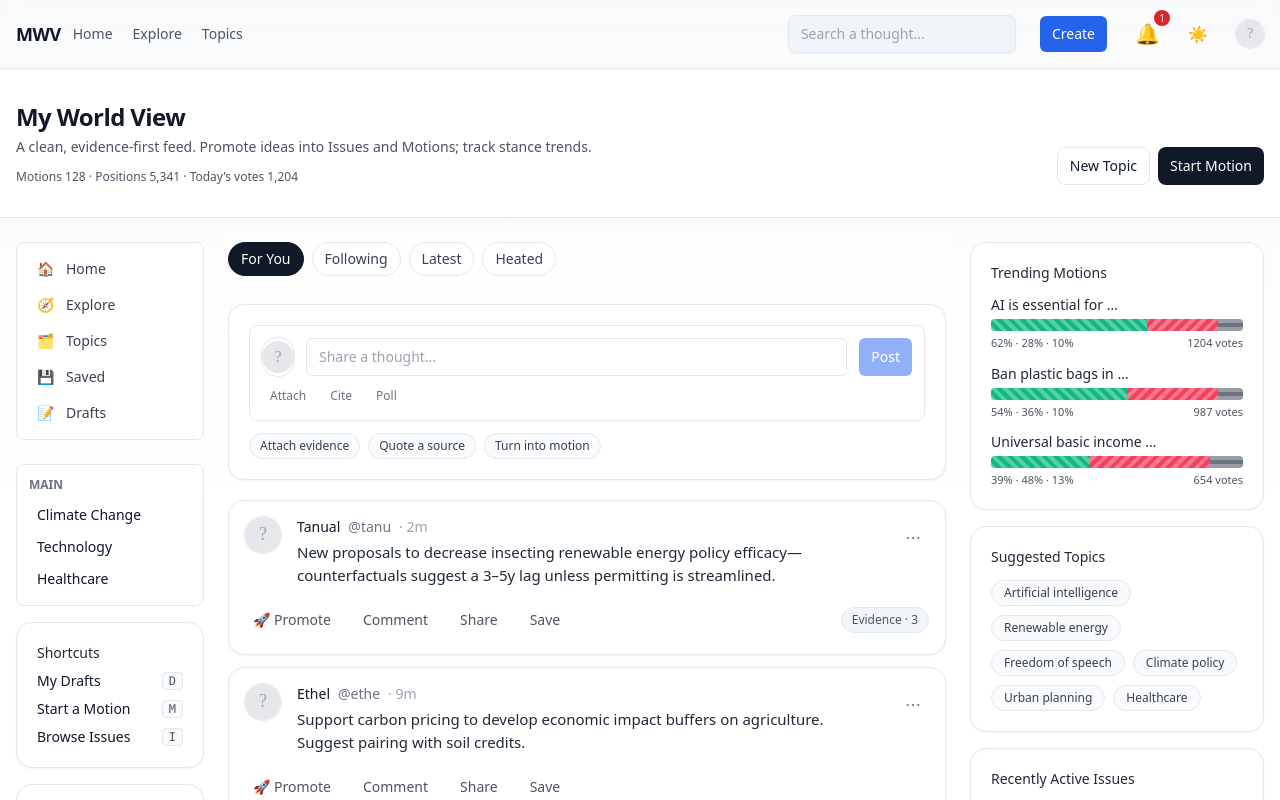
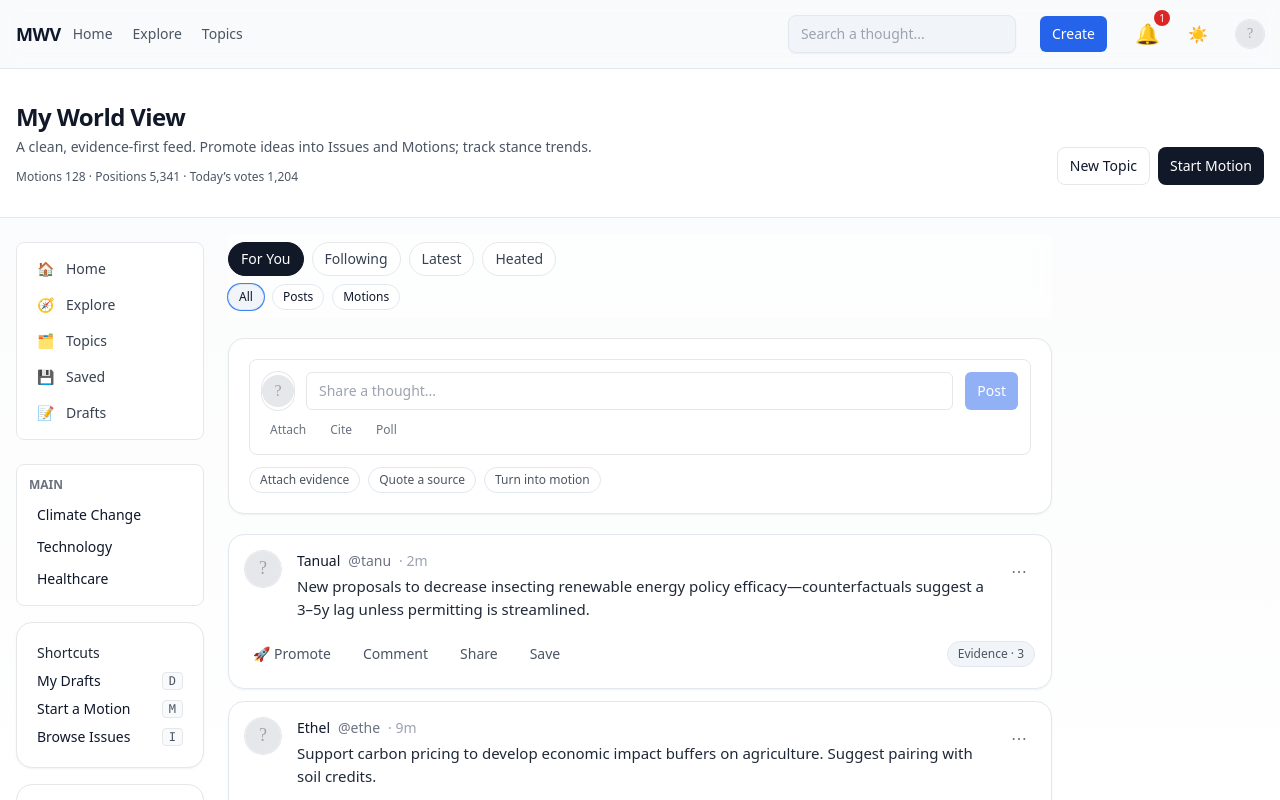
Before and after one commit to My-World-Network-DEV/MWN-My-World-View, a Next.js app: page / in a window 1280 px wide. Shown: the top 800 px of the page. Built offline with nearby package versions, Linux system fonts and the light colour scheme.

Commit message:
feat(ui): enhance page layout with suspense loading, introduce Chip component, and add Skeleton loading cards

```diff
--- a/src/app/explore/page.tsx
+++ b/src/app/explore/page.tsx
@@ -1,5 +1,6 @@
 import Link from 'next/link';
 import TopNav from '@/components/TopNav';
+import Chip from '@/components/Chip';
 
 type TopicTile = { slug: string; title: string; issuesCount: number };
 type IssueTile = { id: string; title: string; topicSlug: string };
@@ -35,13 +36,21 @@ export default function Page() {
       <TopNav />
       <main className="container mx-auto grid grid-cols-1 gap-6 px-4 py-6 lg:grid-cols-12">
         <section className="lg:col-span-8 space-y-6">
-          {/* Filters */}
-          <div className="flex items-center justify-between">
-            <h1 className="text-xl font-semibold">Explore</h1>
-            <div className="flex gap-2 text-sm">
-              <button className="rounded border bg-white px-3 py-1">Trending</button>
-              <button className="rounded border bg-white px-3 py-1">Latest</button>
-              <button className="rounded border bg-white px-3 py-1">Following</button>
+          {/* Sticky search + filters */}
+          <div className="sticky top-0 -mt-2 bg-white/70 backdrop-blur supports-[backdrop-filter]:bg-white/60">
+            <div className="flex items-center justify-between py-2">
+              <h1 className="text-xl font-semibold">Explore</h1>
+              <div className="flex gap-2 text-sm">
+                <button className="rounded border bg-white px-3 py-1">Trending</button>
+                <button className="rounded border bg-white px-3 py-1">Latest</button>
+                <button className="rounded border bg-white px-3 py-1">Following</button>
+              </div>
+            </div>
+            <div className="flex flex-wrap gap-2 pb-2">
+              <Chip selected>All</Chip>
+              <Chip>Topics</Chip>
+              <Chip>Issues</Chip>
+              <Chip>Motions</Chip>
             </div>
           </div>
 
--- a/src/app/page.tsx
+++ b/src/app/page.tsx
@@ -1,6 +1,8 @@
-import React from 'react';
+import React, { Suspense } from 'react';
 import TopNav from '@/components/TopNav';
 import Sidebar from '@/components/Sidebar';
+import Chip from '@/components/Chip';
+import { SkeletonCard } from '@/components/Skeleton';
 import Composer from '@/components/Composer';
 import PostCard from '@/components/PostCard';
 import HeaderHero from '@/components/HeaderHero';
@@ -105,8 +107,10 @@ export default function Page() {
           </Card>
         </aside>
 
-        <section className="lg:col-span-7 space-y-5">
-          <FeedTabs />
+        <section className="lg:col-span-8 space-y-5">
+          <Suspense fallback={<div className="h-10" aria-hidden />}>
+            <FeedTabs />
+          </Suspense>
           <Card>
             <Composer />
             <div className="mt-3">
@@ -124,9 +128,14 @@ export default function Page() {
               </li>
             ))}
           </ul>
+          {/* Skeleton examples (could be conditional) */}
+          <div className="hidden">
+            <SkeletonCard />
+            <SkeletonCard />
+          </div>
         </section>
 
-        <aside className="hidden space-y-4 lg:col-span-3 lg:block" aria-label="Trending motions and topics">
+        <aside className="hidden space-y-4 lg:col-span-4 lg:block" aria-label="Trending motions and topics">
           <Card aria-label="Trending motions">
             <SectionTitle>Trending Motions</SectionTitle>
             <ul className="mt-3 space-y-3">
@@ -181,9 +190,8 @@ function Card({ children, ...props }: React.HTMLAttributes<HTMLElement>) {
   return (
     <section
       {...props}
-      className={`rounded-2xl border border-gray-200 bg-white p-5 shadow-sm transition hover:shadow ${
-        props.className || ''
-      }`}
+      className={`rounded-2xl border border-gray-200 bg-white p-5 shadow-sm transition hover:shadow ${props.className || ''
+        }`}
     >
       {children}
     </section>
@@ -199,10 +207,4 @@ function SectionTitle({ children, action }: { children: React.ReactNode; action?
   );
 }
 
-function Chip({ children }: { children: React.ReactNode }) {
-  return (
-    <span className="inline-flex items-center rounded-full border border-gray-200 bg-gray-50 px-2.5 py-1 text-xs text-gray-700">
-      {children}
-    </span>
-  );
-}
+// Chip moved to `src/components/Chip.tsx`
--- /dev/null
+++ b/src/components/Breadcrumbs.tsx
@@ -0,0 +1,29 @@
+import Link from 'next/link';
+
+type Crumb = { href?: string; label: string };
+
+export default function Breadcrumbs({ items }: { items: Crumb[] }) {
+    return (
+        <nav aria-label="Breadcrumb" className="text-sm text-mwv-muted">
+            <ol className="flex items-center gap-2">
+                {items.map((c, i) => {
+                    const isLast = i === items.length - 1;
+                    return (
+                        <li key={`${c.label}-${i}`} className="flex items-center gap-2">
+                            {c.href && !isLast ? (
+                                <Link href={c.href} className="hover:underline">
+                                    {c.label}
+                                </Link>
+                            ) : (
+                                <span aria-current="page" className="text-mwv-foreground">
+                                    {c.label}
+                                </span>
+                            )}
+                            {!isLast && <span className="text-mwv-muted">/</span>}
+                        </li>
+                    );
+                })}
+            </ol>
+        </nav>
+    );
+}
--- /dev/null
+++ b/src/components/Chip.tsx
@@ -0,0 +1,22 @@
+import React from 'react';
+
+type ChipProps = React.ButtonHTMLAttributes<HTMLButtonElement> & {
+    selected?: boolean;
+    as?: 'button' | 'span';
+};
+
+export default function Chip({ children, selected, as = 'button', className = '', ...rest }: ChipProps) {
+    const base = `inline-flex items-center rounded-full border px-2.5 py-1 text-xs transition ${selected
+            ? 'border-mwv-border bg-mwv-muted ring-1 ring-mwv-ring'
+            : 'border-mwv-border bg-mwv-card hover:bg-mwv-muted'
+        }`;
+
+    if (as === 'span') {
+        return <span className={`${base} ${className}`}>{children}</span>;
+    }
+    return (
+        <button type="button" className={`${base} ${className}`} {...rest}>
+            {children}
+        </button>
+    );
+}
--- a/src/components/FeedTabs.tsx
+++ b/src/components/FeedTabs.tsx
@@ -1,29 +1,57 @@
 "use client";
 import React from 'react';
+import { usePathname, useRouter, useSearchParams } from 'next/navigation';
+import Chip from './Chip';
 
 const tabs = ['For You', 'Following', 'Latest', 'Heated'] as const;
 
 export default function FeedTabs() {
-  const [active, setActive] = React.useState(0);
+  const router = useRouter();
+  const pathname = usePathname();
+  const search = useSearchParams();
+  const tabParam = search.get('tab');
+  const active = Math.max(0, tabs.findIndex((t) => t.toLowerCase().replace(/\s+/g, '-') === tabParam) ?? 0);
+  const typesParam = new Set((search.get('types') ?? 'all').split(',').filter(Boolean));
+  const toggleType = (type: string) => {
+    const next = new Set(typesParam);
+    if (next.has(type)) next.delete(type);
+    else next.add(type);
+    if (next.size === 0) next.add('all');
+    const params = new URLSearchParams(search.toString());
+    params.set('types', Array.from(next).join(','));
+    router.replace(`${pathname}?${params.toString()}`, { scroll: false });
+  };
+  const setTab = (idx: number) => {
+    const slug = tabs[idx].toLowerCase().replace(/\s+/g, '-');
+    const params = new URLSearchParams(search.toString());
+    params.set('tab', slug);
+    router.replace(`${pathname}?${params.toString()}`, { scroll: false });
+  };
   return (
     <div className="sticky top-0 z-10 -mt-2 bg-white/70 py-2 backdrop-blur supports-[backdrop-filter]:bg-white/60">
-      <div role="tablist" aria-label="Feed tabs" className="flex gap-2">
+      <div role="tablist" aria-label="Feed tabs" className="flex gap-2 overflow-x-auto">
         {tabs.map((tab, idx) => (
           <button
             key={tab}
             role="tab"
             aria-selected={active === idx}
-            className={`rounded-full px-3 py-1.5 text-sm transition border ${
-              active === idx
+            className={`rounded-full px-3 py-1.5 text-sm transition border ${active === idx
                 ? 'bg-gray-900 text-white border-gray-900'
                 : 'bg-white text-gray-700 border-gray-200 hover:bg-gray-50'
-            }`}
-            onClick={() => setActive(idx)}
+              }`}
+            onClick={() => setTab(idx)}
           >
             {tab}
           </button>
         ))}
       </div>
+      <div className="mt-2 flex flex-wrap gap-2">
+        {['all', 'posts', 'motions'].map((t) => (
+          <Chip key={t} selected={typesParam.has(t)} onClick={() => toggleType(t)}>
+            {t[0].toUpperCase() + t.slice(1)}
+          </Chip>
+        ))}
+      </div>
     </div>
   );
 }
--- /dev/null
+++ b/src/components/Skeleton.tsx
@@ -0,0 +1,16 @@
+import React from 'react';
+
+export function Skeleton({ className = '' }: { className?: string }) {
+    return <div className={`animate-pulse rounded-md bg-mwv-muted ${className}`} aria-hidden />;
+}
+
+export function SkeletonCard() {
+    return (
+        <div className="rounded-xl border border-mwv-border bg-mwv-card p-4 shadow-card">
+            <Skeleton className="h-4 w-1/3" />
+            <Skeleton className="mt-3 h-3 w-full" />
+            <Skeleton className="mt-2 h-3 w-5/6" />
+            <Skeleton className="mt-2 h-3 w-2/3" />
+        </div>
+    );
+}
```
